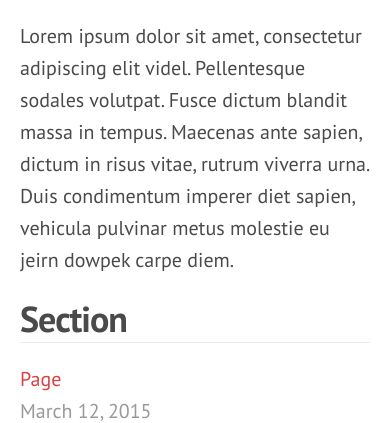
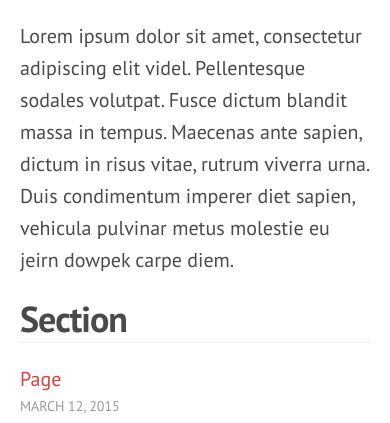
Before and after one commit to adamzap/memoir-theme, a plain HTML site: page memoir/index.html in a window 390 px wide. Shown: the part 428-851 px from the top of the page. Drawn offline with Linux system fonts and the light colour scheme.

Commit message:
Make section listing dates smaller and uppercase

```diff
--- a/memoir/css/style.css
+++ b/memoir/css/style.css
@@ -127,6 +127,9 @@ time {
 .section-listing span {
   float: right;
   color: #999999;
+  font-size: 1.4rem;
+  text-transform: uppercase;
+  line-height: 3.4rem;
 }
 
 @media (max-width: 660px) {
@@ -137,6 +140,7 @@ time {
   .section-listing span {
     float: none;
     display: block;
+    line-height: 2.2rem;
   }
 }
 
```
